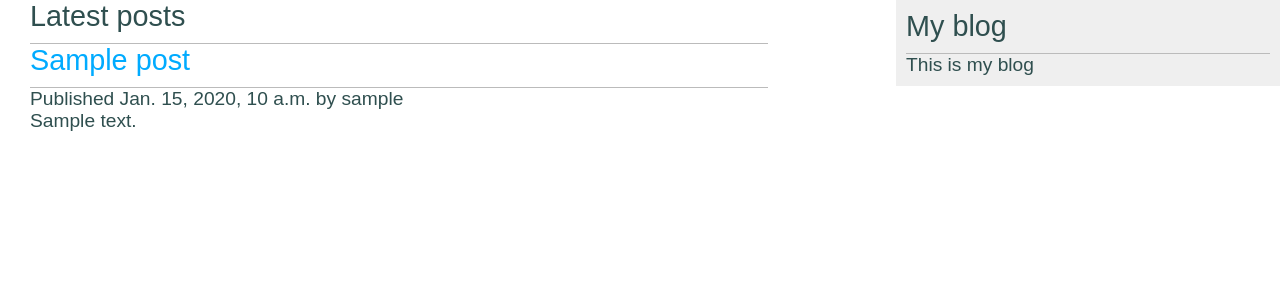
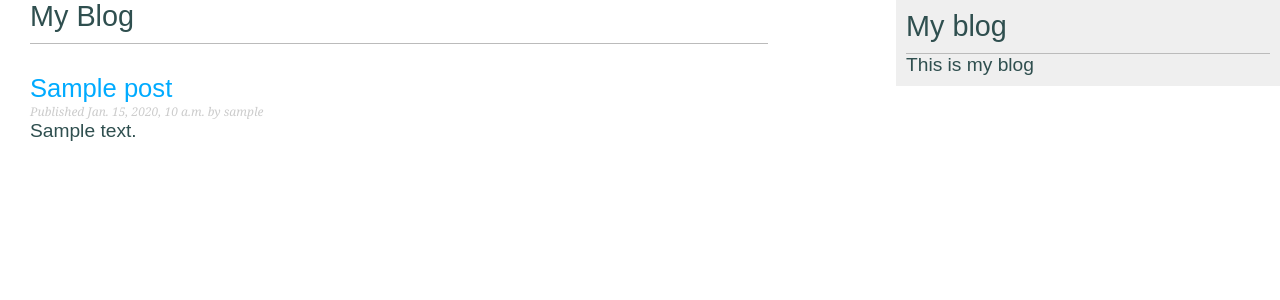
Before and after one commit to johnclamy/myblogproject, a Django app: page /blog/ in a window 1280 px wide. Shown: the top 300 px of the page. Run offline with Django 5.2, Linux system fonts and the light colour scheme; tables that the repository leaves empty hold one stand-in row (values such as "Sample post").

Commit message:
remove the hr rule from the post item headers

```diff
--- a/myblog/blog/templates/blog/post/list.html
+++ b/myblog/blog/templates/blog/post/list.html
@@ -3,17 +3,17 @@
 
 {% block content %}
 <header>
-    <h1>Latest posts</h1>
+    <h1>My Blog</h1>
 </header>
 <article>
     {% for post in posts %}
     <header>
-        <h1>
+        <h2>
             <a href="{% url 'blog:post_detail' post.id %}">
                 {{ post.title }}
             </a>
-        </h1>
-        <p class="post-header-date">
+        </h2>
+        <p class="post-date">
             Published {{ post.publish }} by {{ post.author }}
         </p>
     </header>
```
